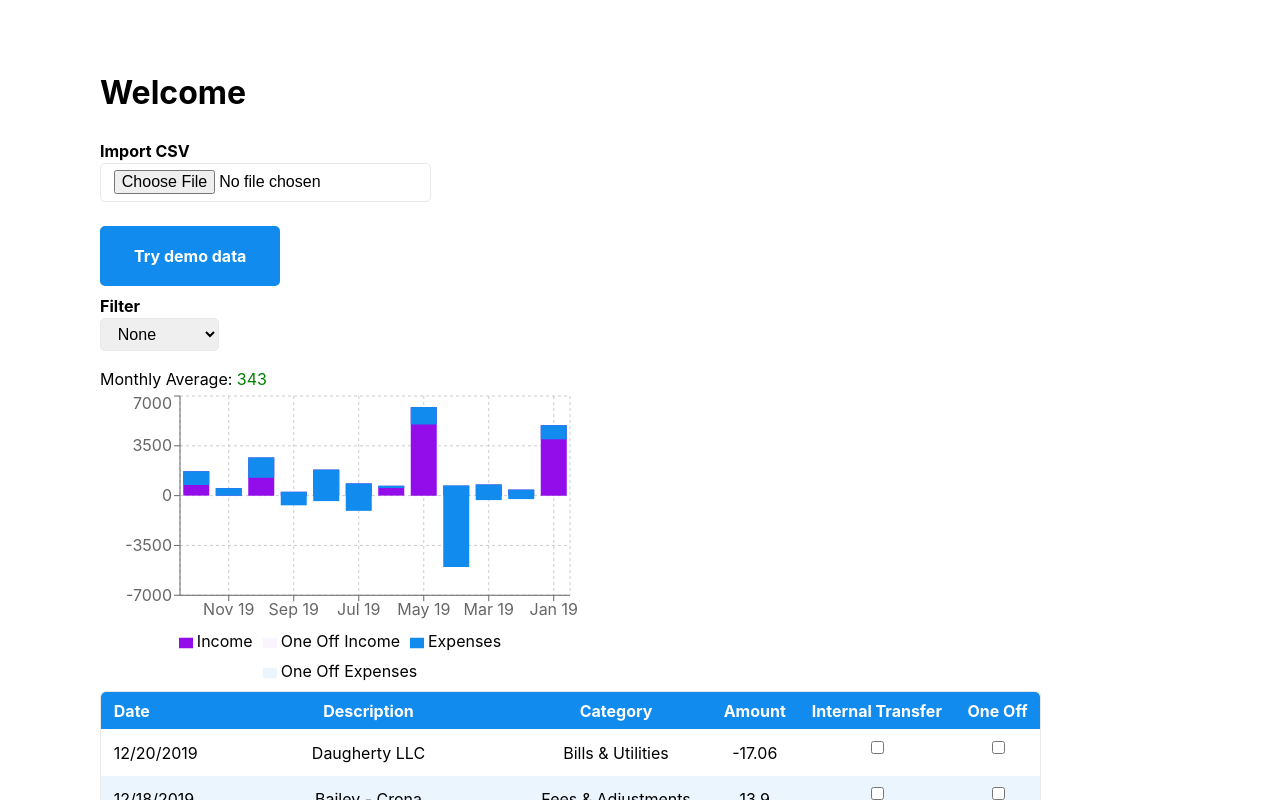
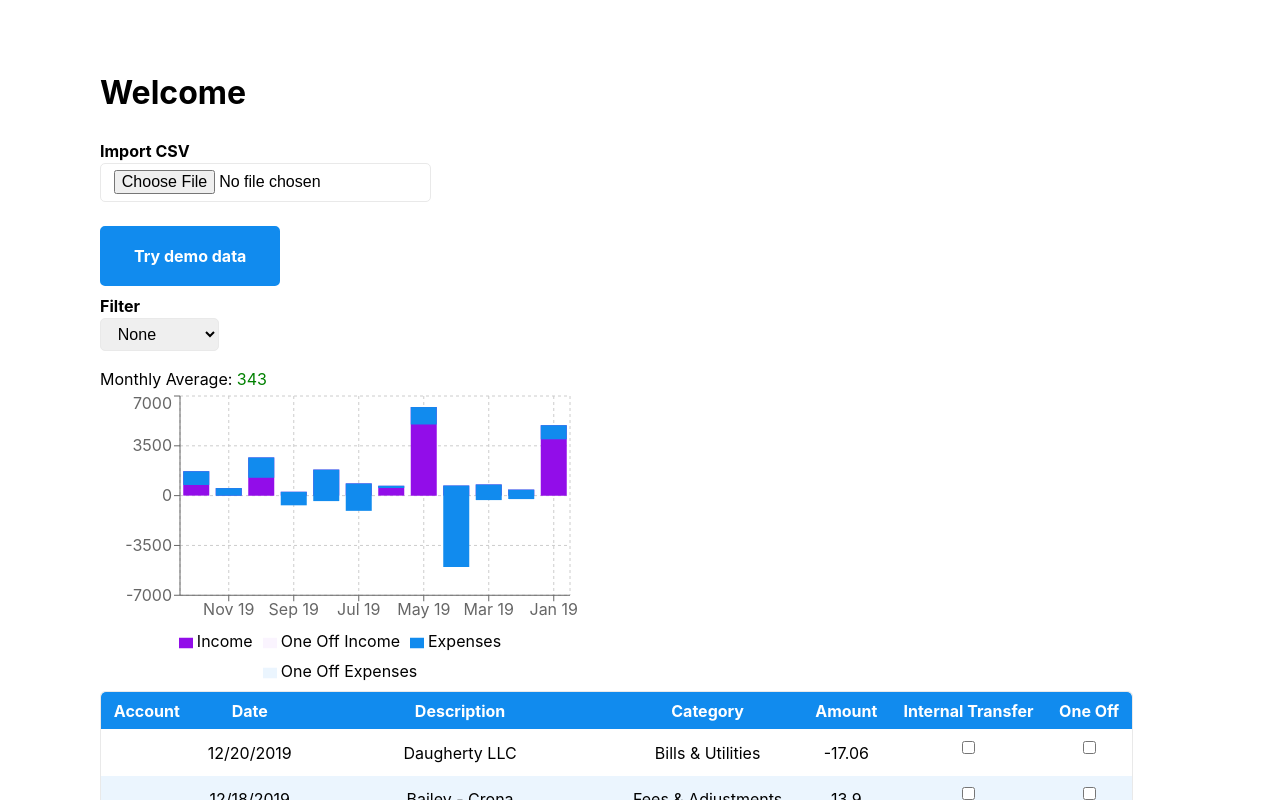
Before and after one commit to patmood/cashflow, a Next.js app: page / in a window 1280 px wide. Both pictures are taken after a click on the button "Try demo data". Shown: the top 800 px of the page. Built offline with nearby package versions, Linux system fonts and the light colour scheme.

Commit message:
uncommitted

```diff
--- a/components/ParseCSV.tsx
+++ b/components/ParseCSV.tsx
@@ -15,6 +15,7 @@ export function ParseCSV({
   file: File
   setResult: (rows: Array<Row>) => void
 }) {
+  const [accountName, setAccountName] = React.useState('')
   const [rawRows, setRawRows] = React.useState<Array<Array<string>>>([])
   const [hasHeaders, setHasHeaders] = React.useState(false)
   const [columnIndexes, setColumnIndexes] = React.useState<Array<HeaderLabels>>([])
@@ -67,6 +68,7 @@ export function ParseCSV({
     const amountIndex = columnIndexes.indexOf('Amount')
 
     let rows = rawRows.map((r) => ({
+      accountName,
       id: uuid(),
       date: new Date(r[dateIndex]),
       description: r[descIndex],
@@ -83,6 +85,7 @@ export function ParseCSV({
 
   return (
     <div>
+      <input type="text" value={accountName} onChange={(e) => setAccountName(e.target.value)} />
       <div>
         First row is headers?{' '}
         <input type="checkbox" checked={hasHeaders} onChange={() => setHasHeaders(!hasHeaders)} />
--- a/components/TransactionTable.tsx
+++ b/components/TransactionTable.tsx
@@ -22,6 +22,7 @@ export function TransactionTable({
     <table>
       <thead>
         <tr>
+          <th>Account</th>
           <th>Date</th>
           <th>Description</th>
           <th>Category</th>
@@ -33,6 +34,7 @@ export function TransactionTable({
       <tbody>
         {filteredRows.map((r) => (
           <tr key={r.id}>
+            <td>{r.accountName}</td>
             <td>{format(r.date, 'P')}</td>
             <td>{r.description}</td>
             <td>{r.category}</td>
--- a/types.ts
+++ b/types.ts
@@ -1,4 +1,5 @@
 export type Row = {
+  accountName: string
   id: string
   date: Date
   description: string
```
